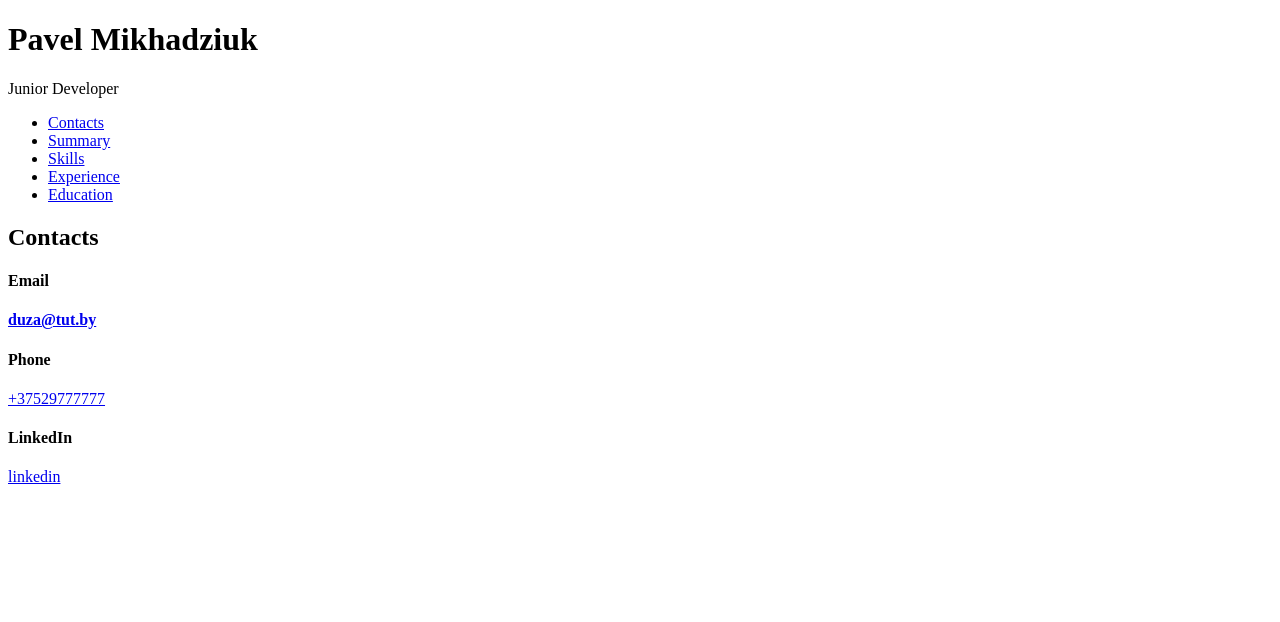
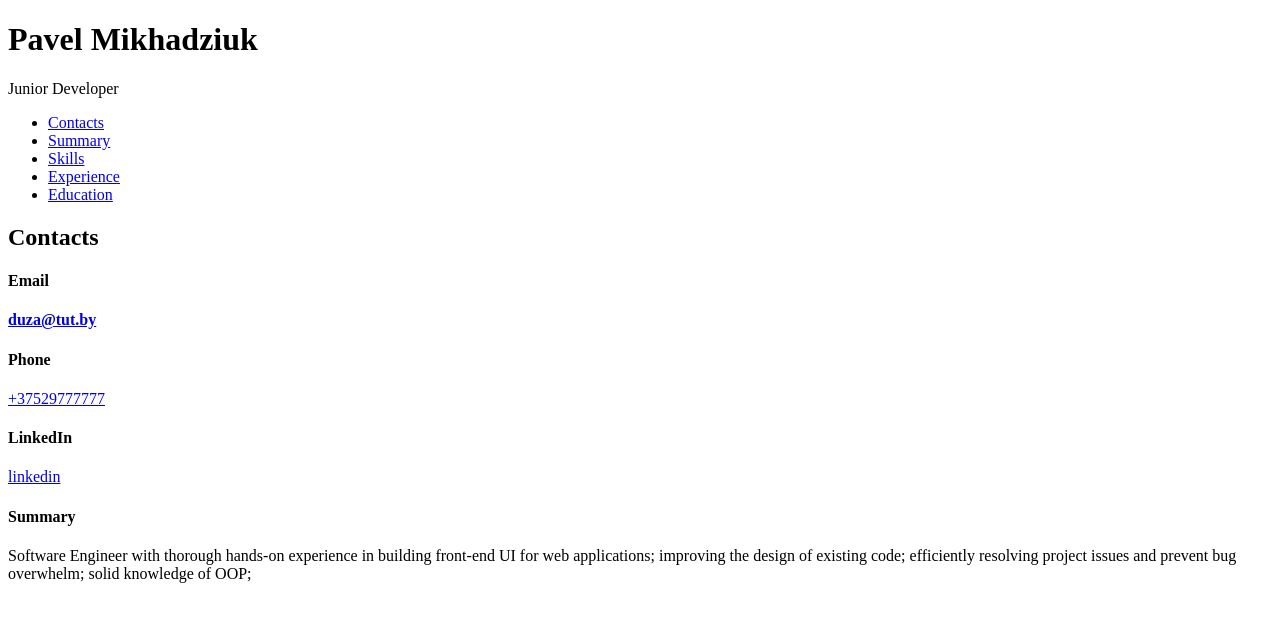
Before and after one commit to duza/rsschool-codejam1-cv, a plain HTML site: page index.html in a window 1280 px wide. Drawn offline with Linux system fonts and the light colour scheme.

Commit message:
feat: Add summary section

```diff
--- a/index.html
+++ b/index.html
@@ -51,7 +51,9 @@
             </p>
           </div>
         </section>
-        <section>
+        <section id="summary">
+          <h4>Summary</h4>
+          <p>Software Engineer with thorough hands-on experience in building front-end UI for web applications; improving the design of existing code; efficiently resolving project issues and prevent bug overwhelm; solid knowledge of OOP;</p>
         </section>
         <section>
         </section>
```
